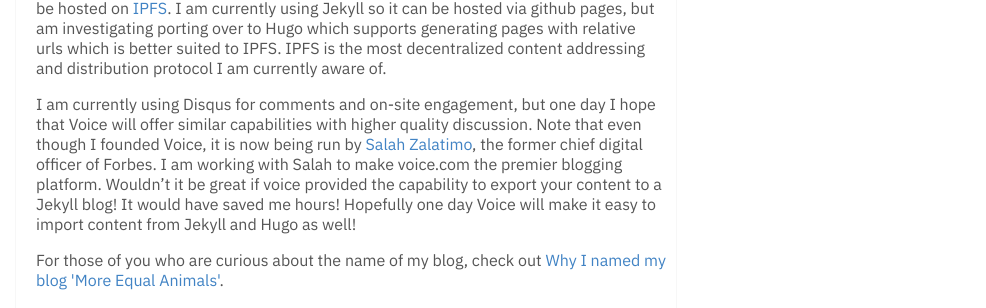
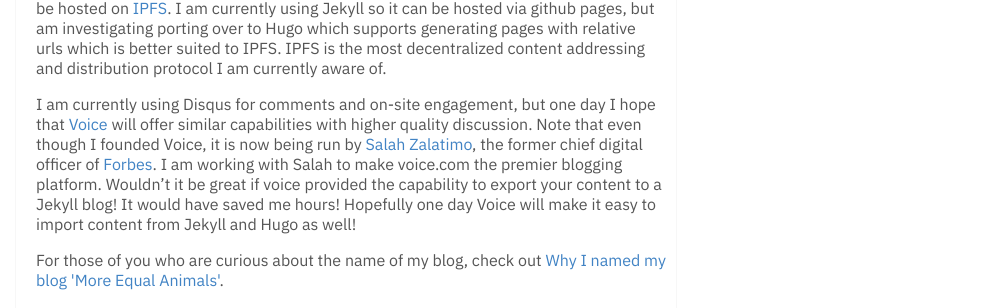
Before and after one commit to moreequalanimals/moreequalanimals.github.io, a Jekyll site: the page built from _posts/2020-10-26-consolidating-my-blogs.md, in a window 1280 px wide and 900 px high, scrolled down 1237 px. Shown: the part 166-474 px from the top of the window, without its empty margins (294-1280 px from the left). Built offline with Jekyll 4.4.1, drawn with Linux system fonts in a browser that asks for light colours; comment, search, counter and statistics services are not loaded; some of the changed lines change nothing that is shown.

Commit message:
adding more links

```diff
--- a/_posts/2020-10-26-consolidating-my-blogs.md
+++ b/_posts/2020-10-26-consolidating-my-blogs.md
@@ -18,6 +18,6 @@
 
 I have chosen to build my blog on top of a static site generator so that my content could be hosted on [IPFS](http://ipfs.io/). I am currently using Jekyll so it can be hosted via github pages, but am investigating porting over to Hugo which supports generating pages with relative urls which is better suited to IPFS. IPFS is the most decentralized content addressing and distribution protocol I am currently aware of.
 
-I am currently using Disqus for comments and on-site engagement, but one day I hope that Voice will offer similar capabilities with higher quality discussion. Note that even though I founded Voice, it is now being run by [Salah Zalatimo](https://app.voice.com/profile/salah), the former chief digital officer of Forbes. I am working with Salah to make voice.com the premier blogging platform. Wouldn’t it be great if voice provided the capability to export your content to a Jekyll blog! It would have saved me hours! Hopefully one day Voice will make it easy to import content from Jekyll and Hugo as well!
+I am currently using Disqus for comments and on-site engagement, but one day I hope that [[Voice::https://voice.com]] will offer similar capabilities with higher quality discussion. Note that even though I founded Voice, it is now being run by [Salah Zalatimo](https://app.voice.com/profile/salah), the former chief digital officer of [[Forbes::https://forbes.com]]. I am working with Salah to make voice.com the premier blogging platform. Wouldn’t it be great if voice provided the capability to export your content to a Jekyll blog! It would have saved me hours! Hopefully one day Voice will make it easy to import content from Jekyll and Hugo as well!
 
 For those of you who are curious about the name of my blog, check out [[Why I named my blog 'More Equal Animals']].
```
